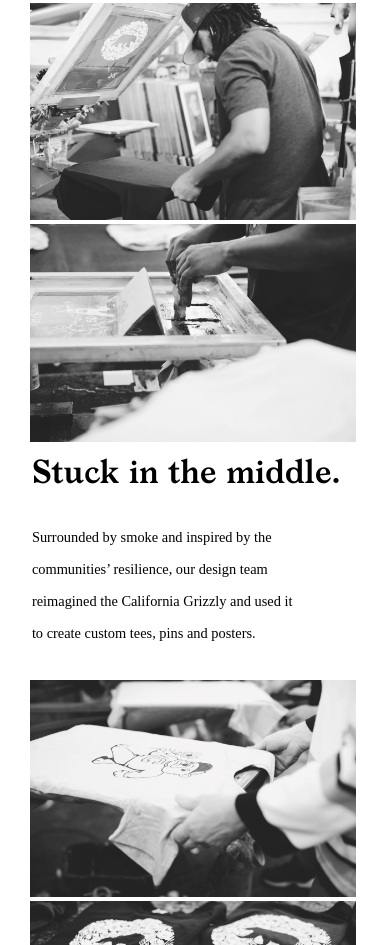
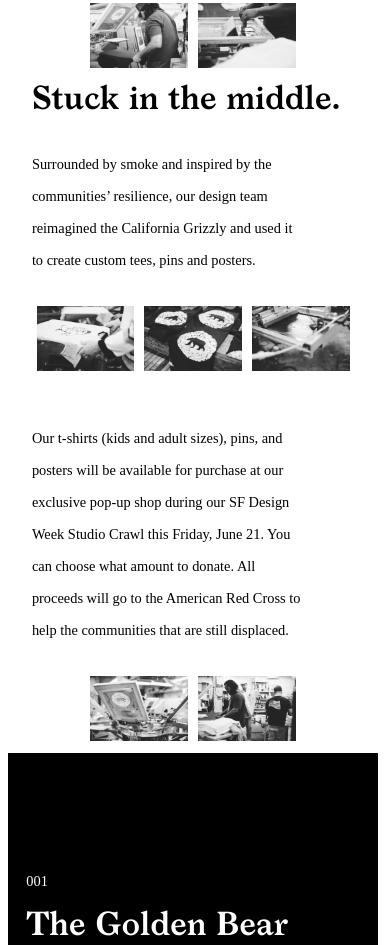
Before and after one commit to kc17m/californiaCalling, a plain HTML site: page index.html in a window 390 px wide. Shown: the part 1035-1980 px from the top of the page. Drawn offline with Linux system fonts and the light colour scheme; a web font is replaced by a local one.

Commit message:
Sat 16:50

```diff
--- a/assets/SASS/_general.scss
+++ b/assets/SASS/_general.scss
@@ -57,7 +57,7 @@
 }
 
 .button {
-    border: .3px solid lightgrey;
+    border: 1px solid lightgrey;
     text-align: center;
     padding: 1% 2%;
 }
--- a/assets/SASS/main.scss
+++ b/assets/SASS/main.scss
@@ -82,41 +82,49 @@
 
 section:nth-of-type(2) {
     margin: 0 0 -15% 0;
-    article.stuckImg  {
-        display: flex;
-        flex-wrap: wrap;
-        figure {
-        width: clamp(250px, 25%, 400px);
+    position: relative;
+    figure  {
+        width: clamp(250px, 21%, 400px);
+        position: absolute;
         }
     .stuck01 {
-            margin: -5% 0 0 63%;
+        top: -48%;
+        right: 10%;
         }
     .stuck02 {
-           margin: 4% 0 8% -4%;
+        top: -17%;
+        right: 76%;
     }
     .stuck03 {
-           margin: 8% 0 0 73%;
+        top: 20%;
+        right: -5%;
     }
     .stuck04 {
-            margin: 0 0 -3% 11%;
+        top: 42%;
+        right: 60%;
     }
     .stuck05 {
-           margin: 0 0 19% 66%;
+        top: 52%;
+        right: 16%;
     }
     .stuck06 {
-           margin: -12% -8% -9% -5%;
+        top: 76%;
+        right: 79%;
     }
     .stuck07 {
-           margin: 22% 0 8% 33%;
+        top: 99%;
+        right: 17%;
     }
+
 }
         section:nth-of-type(2) article:nth-of-type(5) figure:nth-of-type(2) {
+    width: 35%;
+    }
+
+   section:nth-of-type(2) .txt {
             width: 40%;
-    }
-}
-   section:nth-of-type(2) .txt {
-            width: 35%;
-            margin: -10% auto;
+            margin: 30% auto ;
+
             p {
                 width: 85%;
                 line-height: 2rem;
@@ -303,13 +311,14 @@
         section:nth-of-type(2) {
             margin: 2% 0; ;
         }
-        section:nth-of-type(2) article.stuckImg {
+        section:nth-of-type(2) article.stuck {
+            display: flex;
             justify-content: center;
+            flex-wrap: wrap;
+            gap: 3%;
             figure {
-            width: 100%;
-            }
-            .stuck01, .stuck02, .stuck03, .stuck04, .stuck05, .stuck06, .stuck07 {
-                margin: 0 0 0 0;
+            width: 30%;
+            position: unset;
             }
         }
 
@@ -318,7 +327,7 @@
             margin: 3% auto;
         }
         section:nth-of-type(2) article:nth-of-type(5) figure:nth-of-type(2) {
-            width: 100%;
+            width: 30%;
         }
         section:nth-of-type(3), section:nth-of-type(4) {
             padding: 0% 5% 0 05%;
--- a/index.html
+++ b/index.html
@@ -46,7 +46,7 @@
         </section>
 
         <section>
-            <article class="stuckImg">
+            <article class="stuck">
                 <figure class="stuck01"><img src="assets/img/action1.jpeg" alt="person on t-shirt printer"></figure>
                 <figure class="stuck02"><img src="assets/img/action2.jpeg" alt="operating printing machine"></figure>
             </article>
@@ -58,7 +58,7 @@
 
             </article>
 
-            <article class="stuckImg">
+            <article class="stuck">
                 <figure class="stuck03"><img src="assets/img/action3.jpeg" alt="finishing t-shirt print">
                 </figure>
                 <figure class="stuck04"><img src="assets/img/action4.jpeg" alt="black t-shirts with bear sfdw-logo">
@@ -76,7 +76,7 @@
                     are still displaced.</p>
             </article>
 
-            <article class="stuckImg">
+            <article class="stuck">
                 <figure class="stuck06"><img src="assets/img/action6.jpeg" alt="printing blueprint with bear">
                 </figure>
                 <figure class="stuck07"><img src="assets/img/action7.jpeg" alt="packing finished t-shirts">
```
Also changed, not shown: assets/SASS/main.css, 1 other file. Lines whose indentation alone changed are shown as unchanged.
